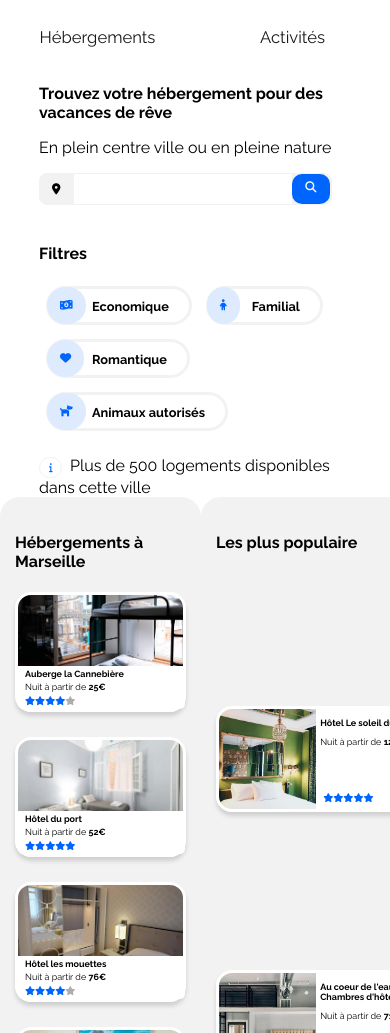
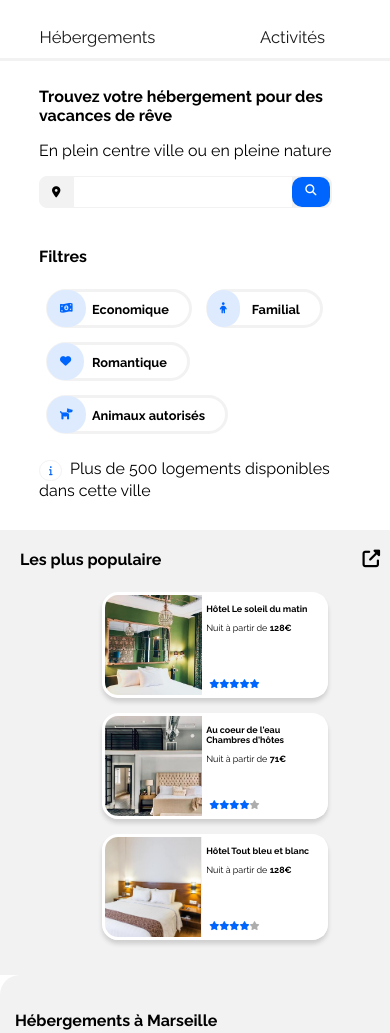
Before and after one commit to Emmanuel06400/EmmanuelGougelin_2_20122020, a plain HTML site: page index.html in a window 390 px wide. Shown: the part 67-1100 px from the top of the page. Drawn offline with Linux system fonts and the light colour scheme.

Commit message:
Intégration du media squeris section2

```diff
--- a/index.html
+++ b/index.html
@@ -89,7 +89,7 @@
                 </section>
 
                 <aside>
-                    <h4>Les plus populaire</h4><i class="fas fa-external-link-alt"></i>
+                    <h4>Les plus populaire<i class="fas fa-external-link-alt"></i></h4>
                     <div id="populaire1">
                         <div class="cadre2">
                             <p><strong>Hôtel Le soleil du matin</strong></p><p>Nuit à partir de <strong>128€</strong></p>
--- a/style.css
+++ b/style.css
@@ -577,6 +577,7 @@ footer
         margin-right: 0em;
         margin-bottom: 5px;
         padding-bottom: 10px;
+        border-bottom: 3px solid #f2f2f2;;
     }
     nav li:hover
     {
@@ -657,4 +658,44 @@ footer
     }
 
 
+    #section2-aside
+    {
+        display: flex;
+        flex-direction: column-reverse;
+        margin-top: 30px;
+    }
+
+    aside
+    {
+        width: 100%;
+        margin: auto;
+        border-radius: 0px;
+        padding: 20px;
+
+    }
+
+    h4 .fa-external-link-alt
+    {
+        position: absolute;
+        right: 10px;
+        margin-top: 0px;
+        font-size: 1.1em;
+    }
+
+    aside h4
+    {
+        width: 100%;
+        margin: auto;
+        margin-bottom: 23px;
+    }
+
+    #populaire1, #populaire2, #populaire3
+    {
+        margin: auto;
+        margin-bottom: 15px;
+    }
+
+
+
+
 }
```
